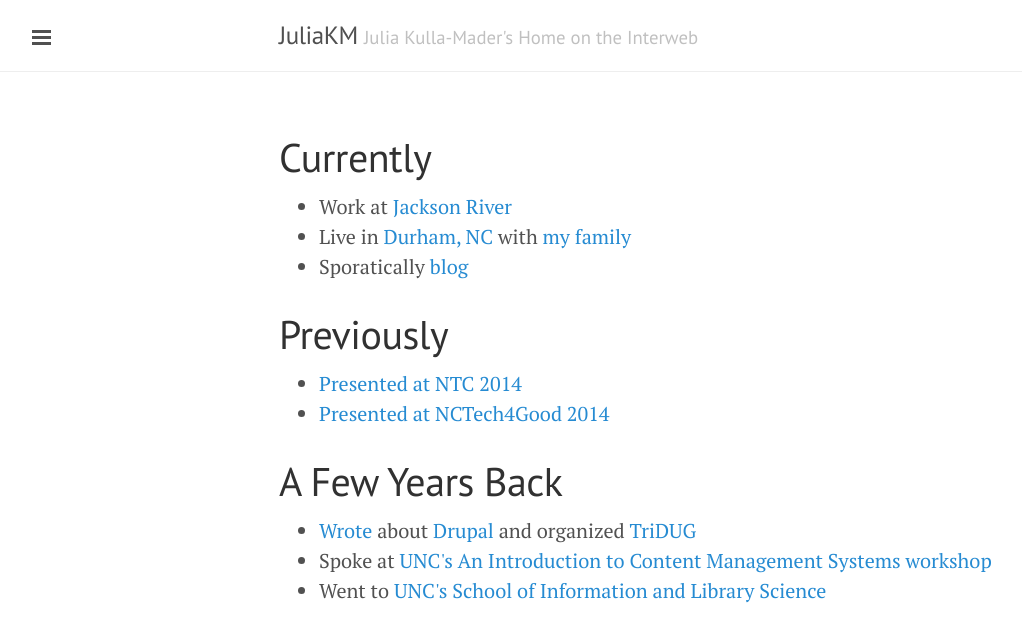
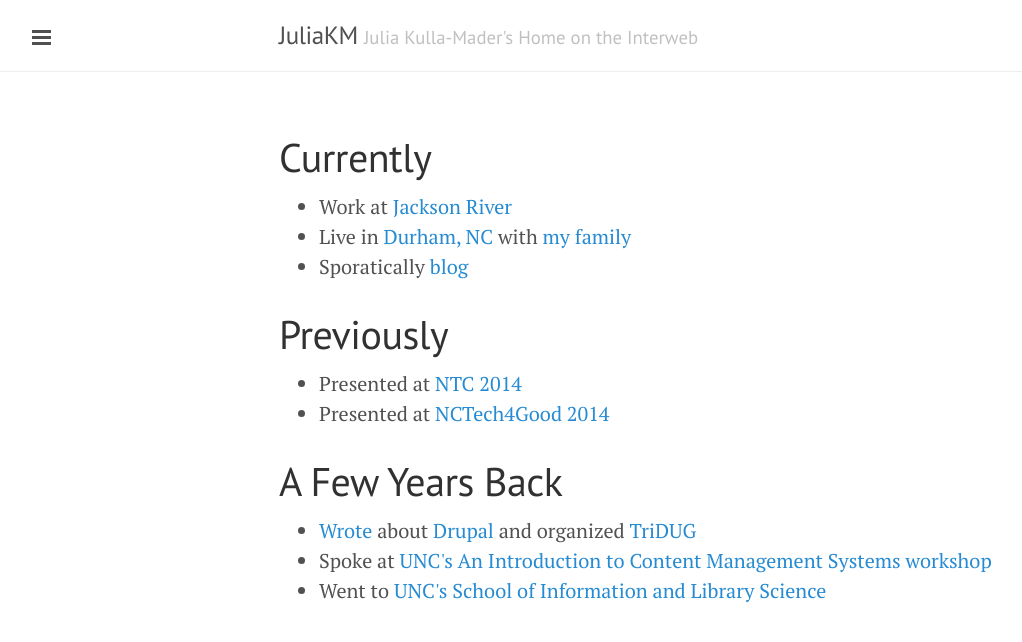
Before and after one commit to juliakm/old.juliakm.github.io, a Jekyll site: the page built from index.html, in a window 1280 px wide. Shown: the top 642 px of the page, without its empty margins (1-1023 px from the left). Built offline with Jekyll 4.4.1, drawn with Linux system fonts in a browser that asks for light colours; Markdown is read by kramdown in place of the engine named in the settings; the list of posts is cut into pages by our own code; some of the changed lines change nothing that is shown.

Commit message:
updating link

```diff
--- a/index.html
+++ b/index.html
@@ -12,8 +12,8 @@
 
 <h1>Previously</h1>
 <ul class="posts">
-<li><a href="http://www.slideshare.net/JuliaKM/nc-tech4-goodpresentation2014up">Presented at NTC 2014</a></li>
-<li><a href="http://www.nctech4good.org/sessions/welcome-website-emergency-room-find-and-pinpoint-problems-when-everything-falls-apart">Presented at NCTech4Good 2014</a></li>
+<li>Presented at <a href="http://www.slideshare.net/JuliaKM/nc-tech4-goodpresentation2014up">NTC 2014</a></li>
+<li>Presented at <a href="http://www.nctech4good.org/sessions/welcome-website-emergency-room-find-and-pinpoint-problems-when-everything-falls-apart">NCTech4Good 2014</a></li>
 </ul>
 
 <h1>A Few Years Back</h1>
```
Also changed, not shown: 5 other files.
